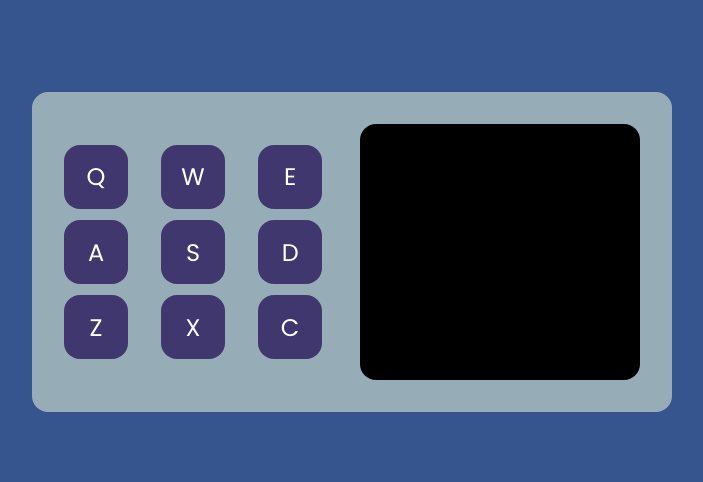
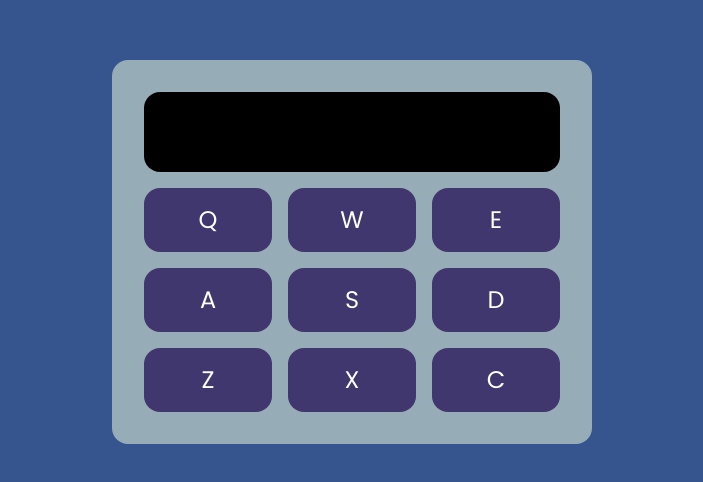
Before and after one commit to Oliva-Facundo/FCC-drum-machine, a plain HTML site: page index.html in a window 1280 px wide. Shown: the part 148-630 px from the top of the page, without its empty margins (288-991 px from the left). Drawn offline with nearby package versions, Linux system fonts and the light colour scheme.

Commit message:
bootstrap

```diff
--- a/index.html
+++ b/index.html
@@ -5,11 +5,22 @@
     <meta name="viewport" content="width=device-width, initial-scale=1.0" />
     <title>Drum Machine</title>
     <link rel="stylesheet" href="style.css" />
+    <!-- AGREGARLE BOOSTRAP -->
+    <link
+      href="https://cdn.jsdelivr.net/npm/bootstrap@5.3.3/dist/css/bootstrap.min.css"
+      rel="stylesheet"
+      integrity="sha384-QWTKZyjpPEjISv5WaRU9OFeRpok6YctnYmDr5pNlyT2bRjXh0JMhjY6hW+ALEwIH"
+      crossorigin="anonymous"
+    />
   </head>
-  <body>
+  <body style="background: #36558f">
     <main id="drum-machine">
-      <div class="buttons">
-        <div class="drum-pad" id="Heater 1">
+      <div class="screen">
+        <div id="display"></div>
+      </div>
+      <div class="buttons container">
+        <div class="row" style="gap: 1rem">
+          <div class="drum-pad col mb-3" id="Heater 1">
             Q
             <audio
               src="https://s3.amazonaws.com/freecodecamp/drums/Heater-1.mp3"
@@ -17,56 +28,60 @@
               id="Q"
             ></audio>
           </div>
-        <div class="drum-pad" id="Heater 2">
+          <div class="drum-pad col mb-3" id="Heater 2">
             W<audio
               src="https://s3.amazonaws.com/freecodecamp/drums/Heater-2.mp3"
               class="clip"
               id="W"
             ></audio>
           </div>
-        <div class="drum-pad" id="Heater 3">
+          <div class="drum-pad col mb-3" id="Heater 3">
             E<audio
               src="https://s3.amazonaws.com/freecodecamp/drums/Heater-3.mp3"
               class="clip"
               id="E"
             ></audio>
           </div>
-        <div class="drum-pad" id="Heater 4">
+        </div>
+        <div class="row" style="gap: 1rem">
+          <div class="drum-pad col mb-3" id="Heater 4">
             A<audio
               src="https://s3.amazonaws.com/freecodecamp/drums/Heater-4_1.mp3"
               class="clip"
               id="A"
             ></audio>
           </div>
-        <div class="drum-pad" id="Clap">
+          <div class="drum-pad col mb-3" id="Clap">
             S<audio
               src="https://s3.amazonaws.com/freecodecamp/drums/Heater-6.mp3"
               class="clip"
               id="S"
             ></audio>
           </div>
-        <div class="drum-pad" id="Open-HH">
+          <div class="drum-pad col mb-3" id="Open-HH">
             D<audio
               src="https://s3.amazonaws.com/freecodecamp/drums/Dsc_Oh.mp3"
               class="clip"
               id="D"
             ></audio>
           </div>
-        <div class="drum-pad" id="Kick-n'-Hat">
+        </div>
+        <div class="row" style="gap: 1rem">
+          <div class="drum-pad col" id="Kick-n'-Hat">
             Z<audio
               src="https://s3.amazonaws.com/freecodecamp/drums/Kick_n_Hat.mp3"
               class="clip"
               id="Z"
             ></audio>
           </div>
-        <div class="drum-pad" id="Kink">
+          <div class="drum-pad col" id="Kink">
             X<audio
               src="https://s3.amazonaws.com/freecodecamp/drums/RP4_KICK_1.mp3"
               class="clip"
               id="X"
             ></audio>
           </div>
-        <div class="drum-pad" id="Closed-HH">
+          <div class="drum-pad col" id="Closed-HH">
             C<audio
               src="https://s3.amazonaws.com/freecodecamp/drums/Cev_H2.mp3"
               class="clip"
@@ -74,11 +89,14 @@
             ></audio>
           </div>
         </div>
-      <div class="screen">
-        <div id="display"></div>
       </div>
     </main>
     <script src="script.js"></script>
     <!-- <script src="https://cdn.freecodecamp.org/testable-projects-fcc/v1/bundle.js"></script> -->
+    <script
+      src="https://cdn.jsdelivr.net/npm/bootstrap@5.3.3/dist/js/bootstrap.bundle.min.js"
+      integrity="sha384-YvpcrYf0tY3lHB60NNkmXc5s9fDVZLESaAA55NDzOxhy9GkcIdslK1eN7N6jIeHz"
+      crossorigin="anonymous"
+    ></script>
   </body>
 </html>
--- a/style.css
+++ b/style.css
@@ -14,13 +14,13 @@ body {
   align-items: center;
   justify-content: center;
   min-height: 100vh;
-  background-color: #36558f;
 }
 
 main {
-  width: 40rem;
-  height: 20rem;
+  width: 30rem;
+  min-height: 20rem;
   display: flex;
+  flex-direction: column;
   align-items: center;
   background-color: #96acb7;
   padding: 2rem;
@@ -28,20 +28,11 @@ main {
   border-radius: 1rem;
 }
 
-.buttons {
-  width: 50%;
-  display: grid;
-  grid-template-columns: repeat(3, 1fr);
-  gap: 0.7rem;
-  text-align: center;
-}
-
 .drum-pad {
   display: flex;
   justify-content: center;
   align-items: center;
   background-color: #40376e;
-  width: 4rem;
   height: 4rem;
   font-size: 1.5rem;
   color: white;
@@ -50,8 +41,8 @@ main {
 }
 
 .screen {
-  width: 50%;
-  height: 100%;
+  width: 100%;
+  height: 5rem;
   background-color: black;
   display: flex;
   align-items: center;
```
Lines whose indentation alone changed are shown as unchanged.
